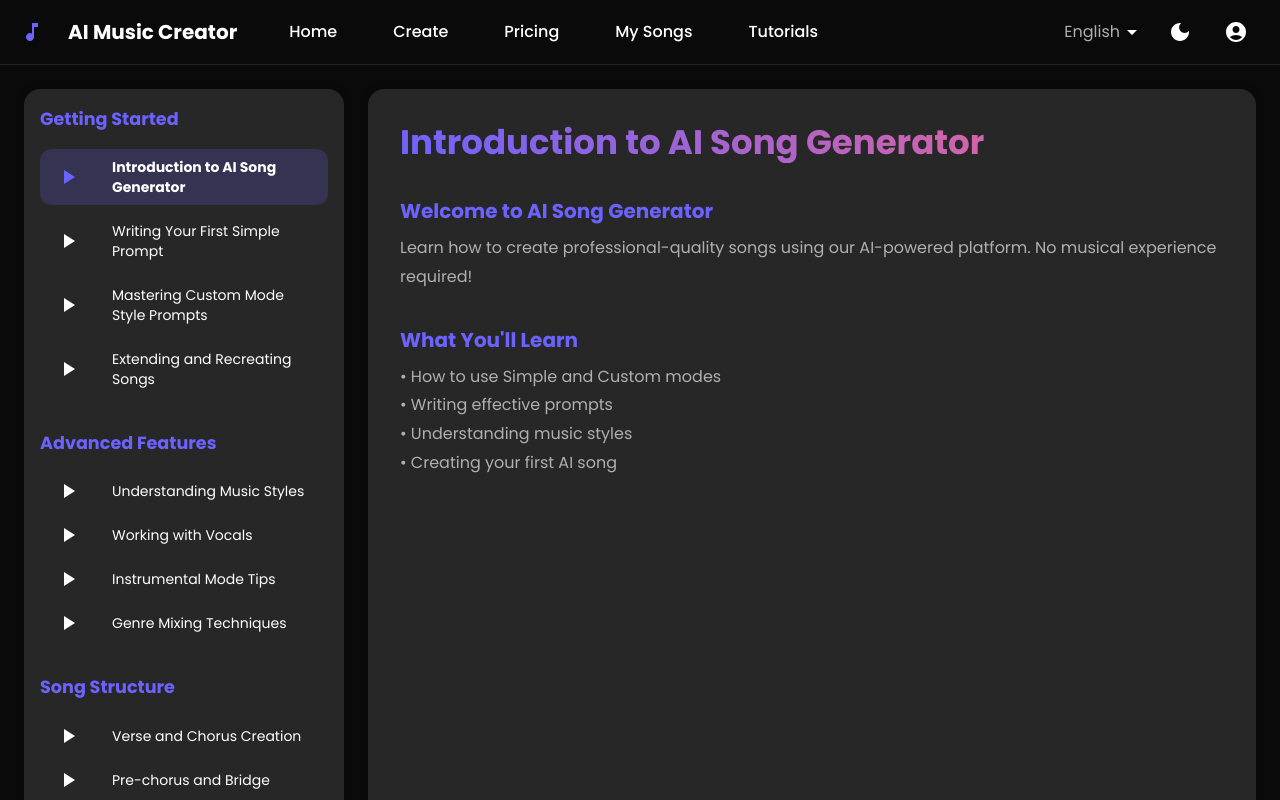
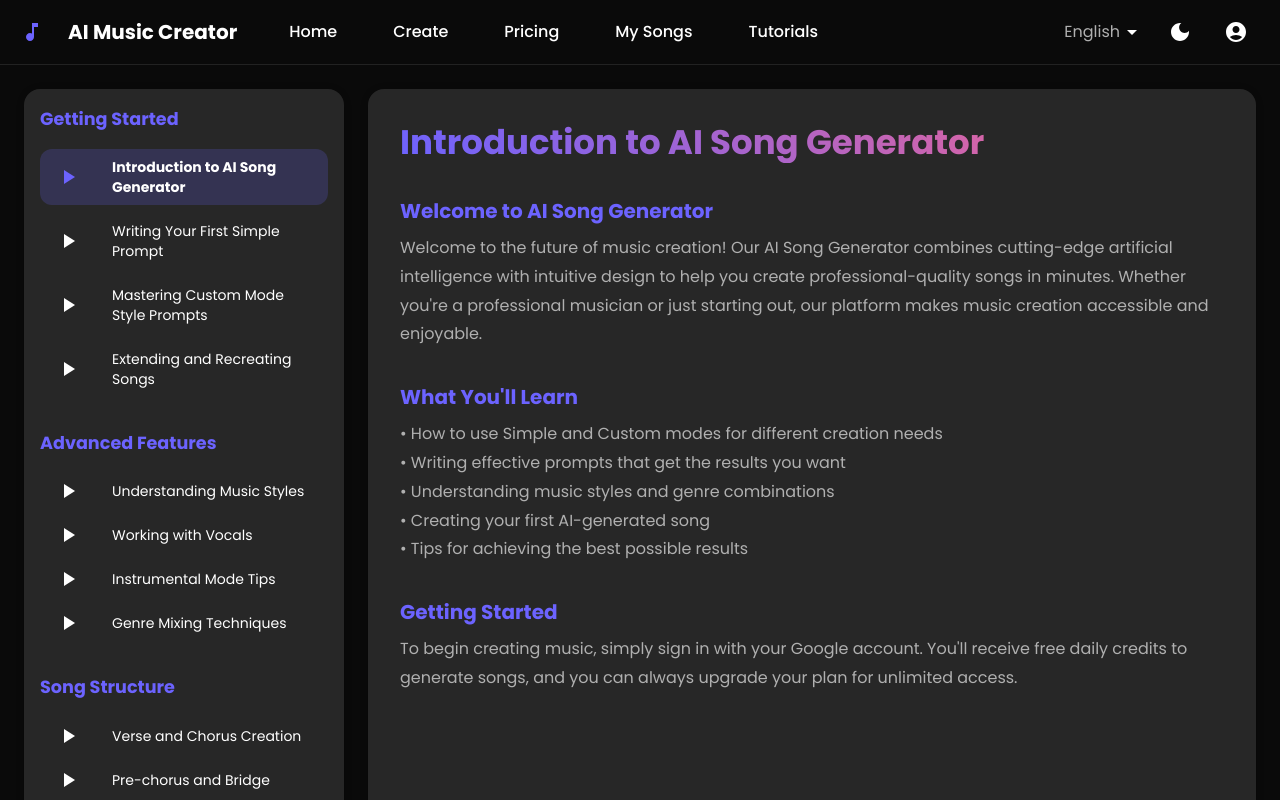
Before and after one commit to JANETCHEN1217/ai-music-creator, a React (Create React App) app: page /tutorials in a window 1280 px wide. Shown: the top 800 px of the page. Built offline with nearby package versions, Linux system fonts and the light colour scheme.

Commit message:
Enhance Tutorials page with comprehensive content and examples

```diff
--- a/src/pages/Tutorials.js
+++ b/src/pages/Tutorials.js
@@ -77,11 +77,32 @@ const tutorialContent = {
     content: [
       {
         subtitle: 'Welcome to AI Song Generator',
-        text: 'Learn how to create professional-quality songs using our AI-powered platform. No musical experience required!'
+        text: 'Welcome to the future of music creation! Our AI Song Generator combines cutting-edge artificial intelligence with intuitive design to help you create professional-quality songs in minutes. Whether you\'re a professional musician or just starting out, our platform makes music creation accessible and enjoyable.'
       },
       {
         subtitle: 'What You\'ll Learn',
-        text: '• How to use Simple and Custom modes\n• Writing effective prompts\n• Understanding music styles\n• Creating your first AI song'
+        text: '• How to use Simple and Custom modes for different creation needs\n• Writing effective prompts that get the results you want\n• Understanding music styles and genre combinations\n• Creating your first AI-generated song\n• Tips for achieving the best possible results'
+      },
+      {
+        subtitle: 'Getting Started',
+        text: 'To begin creating music, simply sign in with your Google account. You\'ll receive free daily credits to generate songs, and you can always upgrade your plan for unlimited access.'
+      }
+    ]
+  },
+  'simple-prompt': {
+    title: 'Writing Your First Simple Prompt',
+    content: [
+      {
+        subtitle: 'Understanding Simple Mode',
+        text: 'Simple Mode is perfect for quick song creation when you have a general idea in mind. It uses natural language processing to understand your description and create a matching song.'
+      },
+      {
+        subtitle: 'Writing Effective Prompts',
+        text: 'Good prompts are clear and specific. Include:\n• The mood you want (happy, sad, energetic)\n• The style or genre (pop, rock, jazz)\n• Any specific instruments you want to hear\n• The tempo or energy level'
+      },
+      {
+        subtitle: 'Example Prompts',
+        text: 'Here are some effective simple prompts:\n\n"A happy pop song with acoustic guitar for a summer beach party"\n\n"A dramatic orchestral piece with powerful drums for an epic movie scene"\n\n"A soft jazz ballad with piano and saxophone for a romantic dinner"'
       }
     ]
   },
@@ -89,24 +110,91 @@ const tutorialContent = {
     title: 'Mastering Custom Mode Style Prompts',
     content: [
       {
-        subtitle: 'Understanding Style Prompts',
-        text: 'Style prompts are the key to controlling how your AI-generated music sounds. Learn how to craft the perfect prompt for your desired musical style.'
+        subtitle: 'Custom Mode Overview',
+        text: 'Custom Mode gives you precise control over your music creation. It separates your input into two main components: Style and Lyrics. This tutorial focuses on crafting effective style prompts.'
       },
       {
-        subtitle: 'Components of a Style Prompt',
-        text: '1. Genre (e.g., Pop, Rock, Jazz)\n2. Mood (e.g., Happy, Melancholic)\n3. Instruments\n4. Vocal style\n5. Tempo and rhythm'
+        subtitle: 'Style Prompt Components',
+        text: '1. Genre: The primary music style (e.g., Pop, Rock, Jazz)\n2. Sub-genre: More specific style variations\n3. Mood: The emotional quality of the music\n4. Instruments: Specific instruments to include\n5. Vocal style: Type of vocals desired\n6. Tempo: Speed and rhythm preferences'
       },
       {
-        subtitle: 'Example Prompts',
-        text: 'Here are some effective style prompt examples:\n\n• "Upbeat pop song with female vocals and acoustic guitar"\n• "Dark electronic beats with heavy bass and atmospheric synths"\n• "Jazz fusion with smooth saxophone and piano solos"'
+        subtitle: 'Advanced Techniques',
+        text: 'Combine elements effectively:\n\n"Cinematic orchestral rock with electric guitar solos and epic choir vocals"\n\n"Lo-fi hip hop with jazzy piano, vinyl crackle, and mellow beats"\n\n"Progressive metal with complex time signatures, heavy distortion, and clean vocal harmonies"'
       },
       {
-        subtitle: 'Tips for Better Results',
-        text: '• Keep prompts clear and specific\n• Use musical terminology when possible\n• Combine different elements thoughtfully\n• Start simple and iterate'
+        subtitle: 'Pro Tips',
+        text: '• Start with the most important elements first\n• Use commas to separate distinct elements\n• Be specific about instrumental elements\n• Consider the overall mood and energy\n• Experiment with genre combinations'
+      }
+    ]
+  },
+  'music-styles': {
+    title: 'Understanding Music Styles',
+    content: [
+      {
+        subtitle: 'Genre Fundamentals',
+        text: 'Each genre has its own characteristics, instruments, and conventions. Understanding these helps you create more authentic-sounding music.'
+      },
+      {
+        subtitle: 'Popular Genres',
+        text: 'Pop: Clean production, catchy melodies, verse-chorus structure\nRock: Guitar-driven, energetic, often with strong drums\nJazz: Complex harmonies, improvisation, swing rhythms\nHip Hop: Beat-focused, rhythmic vocals, bass-heavy\nElectronic: Synthesizers, programmed drums, digital effects'
+      },
+      {
+        subtitle: 'Combining Genres',
+        text: 'Create unique sounds by mixing genres:\n\n• Pop + Jazz = Smooth, sophisticated pop with complex chords\n• Rock + Electronic = Modern rock with synthesizer elements\n• Classical + Hip Hop = Orchestral hip hop with classical samples'
+      }
+    ]
+  },
+  'vocals': {
+    title: 'Working with Vocals',
+    content: [
+      {
+        subtitle: 'Vocal Styles',
+        text: 'Choose from various vocal styles:\n\n• Clean vocals: Clear, professional singing\n• Distorted vocals: Gritty, aggressive sound\n• Harmonies: Multiple vocal layers\n• Spoken word: Rhythmic speaking\n• Choral: Group vocal arrangements'
+      },
+      {
+        subtitle: 'Language and Lyrics',
+        text: 'Our AI can generate vocals in multiple languages and styles. Consider:\n\n• Clarity of pronunciation\n• Emotional delivery\n• Accent and dialect\n• Vocal range and power'
+      },
+      {
+        subtitle: 'Best Practices',
+        text: '• Match vocal style to genre\n• Consider the emotional impact\n• Use appropriate vocal effects\n• Balance vocals with instruments\n• Experiment with backing vocals'
+      }
+    ]
+  },
+  'instrumental': {
+    title: 'Instrumental Mode Tips',
+    content: [
+      {
+        subtitle: 'When to Use Instrumental Mode',
+        text: 'Instrumental mode is perfect for:\n\n• Background music\n• Meditation tracks\n• Video soundtracks\n• Podcast intros\n• Dance music'
+      },
+      {
+        subtitle: 'Crafting Instrumental Arrangements',
+        text: 'Focus on:\n\n• Melody instruments\n• Rhythm section\n• Bass lines\n• Harmonic progression\n• Sound effects and ambience'
+      },
+      {
+        subtitle: 'Advanced Techniques',
+        text: '• Layer multiple instruments\n• Use dynamic changes\n• Create build-ups and breaks\n• Experiment with effects\n• Balance all elements'
+      }
+    ]
+  },
+  'quality': {
+    title: 'Optimizing Song Quality',
+    content: [
+      {
+        subtitle: 'Quality Factors',
+        text: 'Several factors affect the quality of AI-generated music:\n\n• Prompt clarity\n• Style consistency\n• Instrument balance\n• Arrangement complexity\n• Production quality'
+      },
+      {
+        subtitle: 'Common Issues and Solutions',
+        text: '1. Muddy mix: Specify instrument roles clearly\n2. Weak melody: Focus on melodic elements\n3. Poor transitions: Request clear section changes\n4. Inconsistent style: Keep genre elements focused\n5. Overcrowded arrangement: Limit instrument combinations'
+      },
+      {
+        subtitle: 'Quality Optimization Tips',
+        text: '• Start with simple arrangements\n• Build complexity gradually\n• Test different prompt variations\n• Use reference tracks\n• Review and iterate'
       }
     ]
   }
-  // Add more tutorial content as needed
 };
 
 const Tutorials = () => {
```
